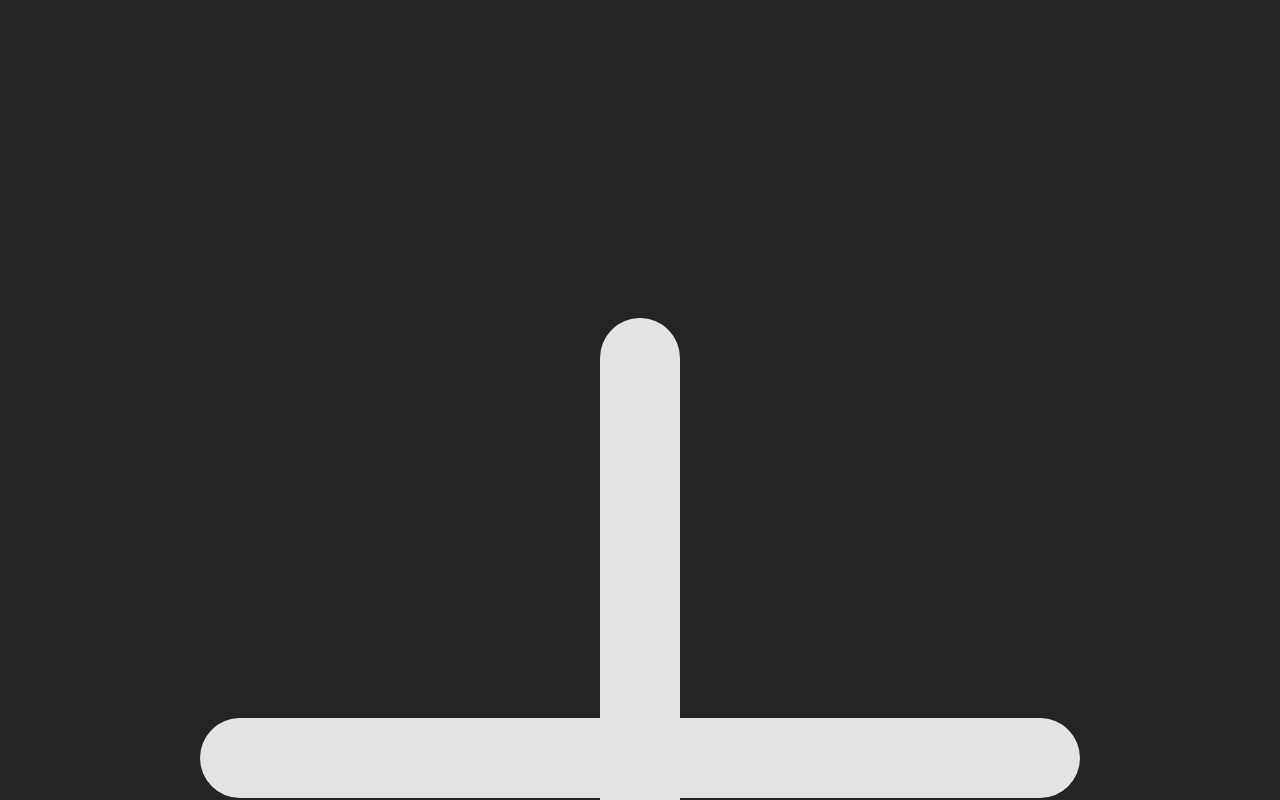
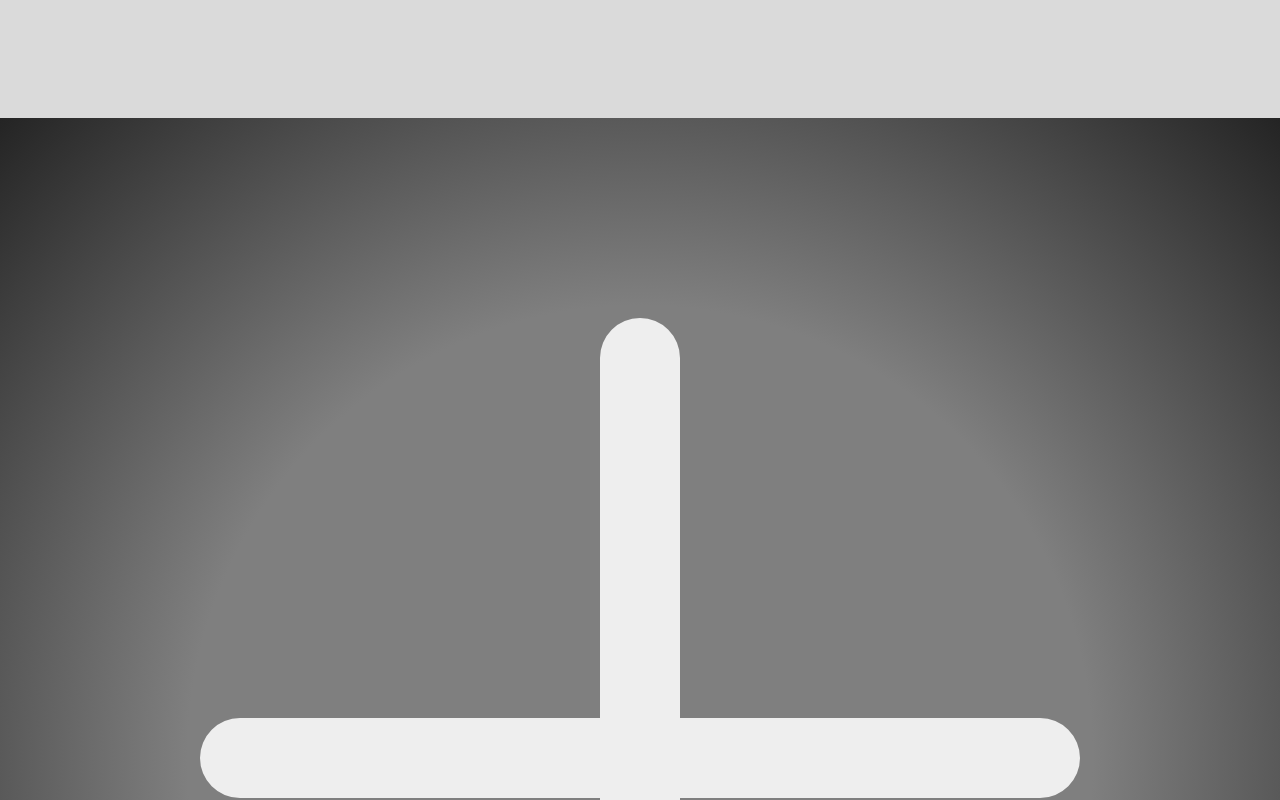
Before and after one commit to portfolio-bryan/camera-web-app, a React (Vite) app: page /cameras/id1 in a window 1280 px wide. Shown: the part 7670-8470 px from the top of the page. Built offline with nearby package versions, Linux system fonts and the light colour scheme.

Commit message:
feat: mocks of camera detail

```diff
--- a/src/components/ActivatedControlIcon/index.tsx
+++ b/src/components/ActivatedControlIcon/index.tsx
@@ -40,8 +40,8 @@
     return (
       <div
         onClick={onClick}
-        className="relative flex justify-center items-center w-14 h-14 border-solid border-opacity-50 rounded-full cursor-pointer">
-        <div className="flex justify-center items-center w-12 h-12 rounded-full bg-gradient-to-br from-[#262626] via-[#bebebe]">
+        className="relative flex justify-center items-center w-24 h-24 border-solid border-opacity-50 rounded-full cursor-pointer">
+        <div className="flex justify-center items-center w-20 h-20 rounded-full bg-gradient-to-br from-[#262626] via-[#818181]">
           <Transition nodeRef={nodeRef} in={isActivated} timeout={duration}>
             {(state: TransitionStatus) => (
               <ActivatedComponent
--- a/src/components/BulbLight/index.tsx
+++ b/src/components/BulbLight/index.tsx
@@ -8,7 +8,7 @@
 export function ActivatedBulbLight(props: ActivatedStyles) {
   return (
     <svg style={props.style} xmlns="http://www.w3.org/2000/svg" fill="none" viewBox="0 0 24 24" strokeWidth="1.5" stroke="currentColor"
-      className="absolute size-6 opacity-50">
+      className="absolute size-10 opacity-50">
       <path strokeLinecap="round" strokeLinejoin="round" d="M12 3v2.25m6.364.386-1.591 1.591M21 12h-2.25m-.386 6.364-1.591-1.591M12 18.75V21m-4.773-4.227-1.591 1.591M5.25 12H3m4.227-4.773L5.636 5.636M15.75 12a3.75 3.75 0 1 1-7.5 0 3.75 3.75 0 0 1 7.5 0Z" />
     </svg>
   )
@@ -18,7 +18,7 @@
   return <svg
     style={props.style}
     xmlns="http://www.w3.org/2000/svg" fill="none" viewBox="0 0 24 24" strokeWidth="1.5" stroke="currentColor"
-    className="absolute size-6 opacity-50">
+    className="absolute size-10 opacity-50">
     <path strokeLinecap="round" strokeLinejoin="round" d="M12 18v-5.25m0 0a6.01 6.01 0 0 0 1.5-.189m-1.5.189a6.01 6.01 0 0 1-1.5-.189m3.75 7.478a12.06 12.06 0 0 1-4.5 0m3.75 2.383a14.406 14.406 0 0 1-3 0M14.25 18v-.192c0-.983.658-1.823 1.508-2.316a7.5 7.5 0 1 0-7.517 0c.85.493 1.509 1.333 1.509 2.316V18" />
   </svg>
 }
--- a/src/components/JoystickControl/index.tsx
+++ b/src/components/JoystickControl/index.tsx
@@ -1,10 +1,12 @@
 export function JoystickControl() {
   return (
-    <div>
-      <svg xmlns="http://www.w3.org/2000/svg" fill="none" viewBox="0 0 24 24" strokeWidth="1.5" stroke="currentColor" className="size-20">
-        <path strokeLinecap="round" strokeLinejoin="round" d="M12 4.5v15m7.5-7.5h-15" />
-      </svg>
-
+    <div className="relative flex justify-center items-center w-44 h-44 border-solid border-opacity-50 rounded-full bg-gradient-to-b from-[#bcbcbc] via-[#7f7f7f]">
+      <div className="flex justify-center items-center w-36 h-36 rounded-full background__radial shadow">
+        <svg xmlns="http://www.w3.org/2000/svg" fill="none" viewBox="0 0 24 24" strokeWidth="1.5" stroke="currentColor"
+          className="size-20 opacity-50">
+          <path strokeLinecap="round" strokeLinejoin="round" d="M12 4.5v15m7.5-7.5h-15" />
+        </svg>
+      </div>
     </div>
   )
 }
--- a/src/components/Speaker/index.tsx
+++ b/src/components/Speaker/index.tsx
@@ -2,14 +2,14 @@
 
 export function ActivatedSpeaker(props: ActivatedStyles) {
   return <svg style={props.style} xmlns="http://www.w3.org/2000/svg" fill="none" viewBox="0 0 24 24" strokeWidth="1.5" stroke="currentColor"
-    className="absolute size-6 opacity-50">
+    className="absolute size-10 opacity-50">
     <path strokeLinecap="round" strokeLinejoin="round" d="M19.114 5.636a9 9 0 0 1 0 12.728M16.463 8.288a5.25 5.25 0 0 1 0 7.424M6.75 8.25l4.72-4.72a.75.75 0 0 1 1.28.53v15.88a.75.75 0 0 1-1.28.53l-4.72-4.72H4.51c-.88 0-1.704-.507-1.938-1.354A9.009 9.009 0 0 1 2.25 12c0-.83.112-1.633.322-2.396C2.806 8.756 3.63 8.25 4.51 8.25H6.75Z" />
   </svg>
 }
 
 export function DeactivatedSpeaker(props: ActivatedStyles) {
   return <svg style={props.style} xmlns="http://www.w3.org/2000/svg" fill="none" viewBox="0 0 24 24" strokeWidth="1.5" stroke="currentColor"
-    className="absolute size-6 opacity-50">
+    className="absolute size-10 opacity-50">
     <path strokeLinecap="round" strokeLinejoin="round" d="M17.25 9.75 19.5 12m0 0 2.25 2.25M19.5 12l2.25-2.25M19.5 12l-2.25 2.25m-10.5-6 4.72-4.72a.75.75 0 0 1 1.28.53v15.88a.75.75 0 0 1-1.28.53l-4.72-4.72H4.51c-.88 0-1.704-.507-1.938-1.354A9.009 9.009 0 0 1 2.25 12c0-.83.112-1.633.322-2.396C2.806 8.756 3.63 8.25 4.51 8.25H6.75Z" />
   </svg>
 }
--- a/src/components/ZoomControl/index.tsx
+++ b/src/components/ZoomControl/index.tsx
@@ -1,13 +1,13 @@
 export function ZoomControl() {
   return (
-    <div className="flex flex-col items-center w-10 rounded-full space-y-4 bg-gradient-to-br from-[#262626] via-[#bebebe]">
+    <div className="flex flex-col items-center w-14 rounded-full space-y-8 bg-gradient-to-br from-[#262626] via-[#818181]">
       <svg xmlns="http://www.w3.org/2000/svg" fill="none" viewBox="0 0 24 24" strokeWidth="1.5" stroke="currentColor"
-        className="size-10 opacity-50">
+        className="size-14 opacity-50">
         <path strokeLinecap="round" strokeLinejoin="round" d="M12 9v6m3-3H9m12 0a9 9 0 1 1-18 0 9 9 0 0 1 18 0Z" />
       </svg>
 
       <svg xmlns="http://www.w3.org/2000/svg" fill="none" viewBox="0 0 24 24" strokeWidth="1.5" stroke="currentColor"
-        className="size-10 opacity-50">
+        className="size-14 opacity-50">
         <path strokeLinecap="round" strokeLinejoin="round" d="M15 12H9m12 0a9 9 0 1 1-18 0 9 9 0 0 1 18 0Z" />
       </svg>
     </div>
--- a/src/index.css
+++ b/src/index.css
@@ -9,10 +9,15 @@
 
   color-scheme: light dark;
   color: rgba(255, 255, 255, 0.87);
-  background-color: #242424;
+  /* background-color: #242424; */
+  background-color: #dadada;
 
   font-synthesis: none;
   text-rendering: optimizeLegibility;
   -webkit-font-smoothing: antialiased;
   -moz-osx-font-smoothing: grayscale;
 }
+
+.background__radial {
+  background: radial-gradient(circle, #7f7f7f, #7f7f7f, #242424);
+}
--- a/src/pages/CameraDetail/index.tsx
+++ b/src/pages/CameraDetail/index.tsx
@@ -22,19 +22,19 @@
 
   return (
     <div className="w-full relative">
-      <div className="w-full bg-black h-80 top-0">
-
+      <div className="w-full bg-black h-96 top-0"></div>
+      <div id="control-pane" className="flex relative w-full h-96">
+        <div className="absolute left-6 top-6"><ActivatedControlIconFactory
+          iconType="bulb-light"
+          isActivated={isBulbLightActivated}
+          onClick={onClickHandlerForBulbLight} /></div>
+        <div className="absolute right-6 top-6"><ActivatedControlIconFactory
+          iconType="speaker"
+          isActivated={isSpeakerActivated}
+          onClick={onClickHandlerForSpeaker} /></div>
+        <div className="absolute right-10 top-40"><ZoomControl /></div>
+        <div className="my-32 mx-auto"><JoystickControl /></div>
       </div>
-      <div><ActivatedControlIconFactory
-        iconType="bulb-light"
-        isActivated={isBulbLightActivated}
-        onClick={onClickHandlerForBulbLight} /></div>
-      <div><ActivatedControlIconFactory
-        iconType="speaker"
-        isActivated={isSpeakerActivated}
-        onClick={onClickHandlerForSpeaker} /></div>
-      <div><ZoomControl /></div>
-      <div><JoystickControl /></div>
     </div>
   )
 }
```
